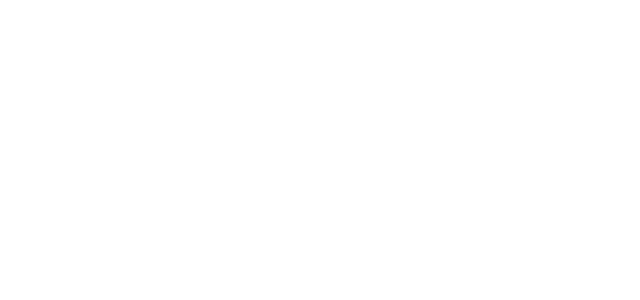
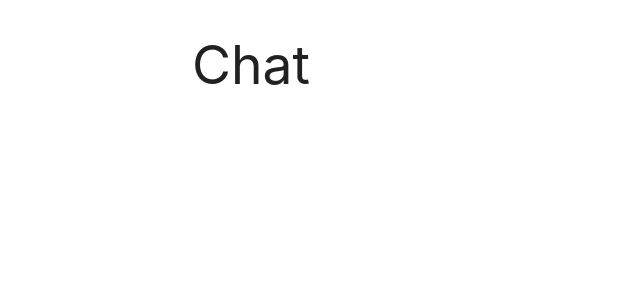
Before and after one commit to theshawning/vue-chat-app, a Vue app: page /chat in a window 1280 px wide. Shown: the top 300 px of the page, without its empty margins (0-640 px from the left). Built offline with nearby package versions, Linux system fonts and the light colour scheme.

Commit message:
created chat component, passing name prop from welcome component to chat component running into an error

```diff
--- /dev/null
+++ b/src/components/Chat.vue
@@ -0,0 +1,21 @@
+<template>
+  <div class="chat container">
+    <h2>Chat {{ this.name }}</h2>
+  </div>
+</template>
+
+<script>
+export default {
+  name: 'Chat',
+  props: ['name'],
+  data() {
+    return {
+
+    }
+  }
+}
+</script>
+
+<style lang="scss">
+
+</style>
--- a/src/components/Welcome.vue
+++ b/src/components/Welcome.vue
@@ -6,6 +6,7 @@
         <form @submit.prevent='enterChat'>
           <label for="name">Enter your name:</label>
           <input type="text" name="name" v-model="name">
+          <p v-if="feedback" class="red-text">{{ feedback }}</p>
           <button class="btn teal">Enter Chat</button>
         </form>
       </div>
@@ -18,12 +19,17 @@
   name: 'Welcome',
   data(){
     return {
-      name: null
+      name: null,
+      feedback: null
     }
   },
   methods: {
     enterChat(){
-      console.log(this.name)
+      if(this.name){
+        this.$router.push({ name: 'Chat', params: { name: this.name } })
+      } else {
+        this.feedback = 'You must enter a name to join chat.'
+      }
     }
   }
 }
--- a/src/router/index.js
+++ b/src/router/index.js
@@ -1,6 +1,7 @@
 import Vue from 'vue'
 import VueRouter from 'vue-router'
 import Home from '../views/Home.vue'
+import ChatView from '../views/ChatView.vue'
 
 Vue.use(VueRouter)
 
@@ -9,6 +10,12 @@
     path: '/',
     name: 'Home',
     component: Home
+  },
+  {
+    path: '/chat',
+    name: 'Chat',
+    component: ChatView,
+    props: true
   }
 ]
 
--- /dev/null
+++ b/src/views/ChatView.vue
@@ -0,0 +1,16 @@
+<template>
+  <div class="chatView">
+    <Chat />
+  </div>
+</template>
+
+<script>
+import Chat from '@/components/Chat.vue'
+
+export default {
+  name: 'ChatView',
+  components: {
+    Chat
+  }
+}
+</script>
```
